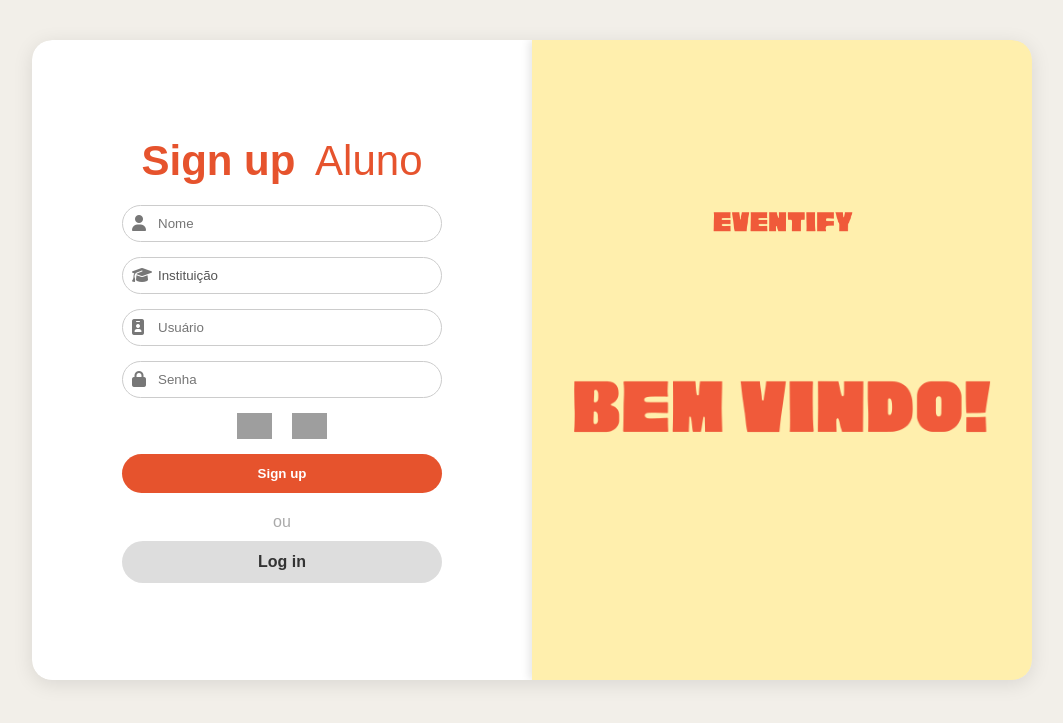
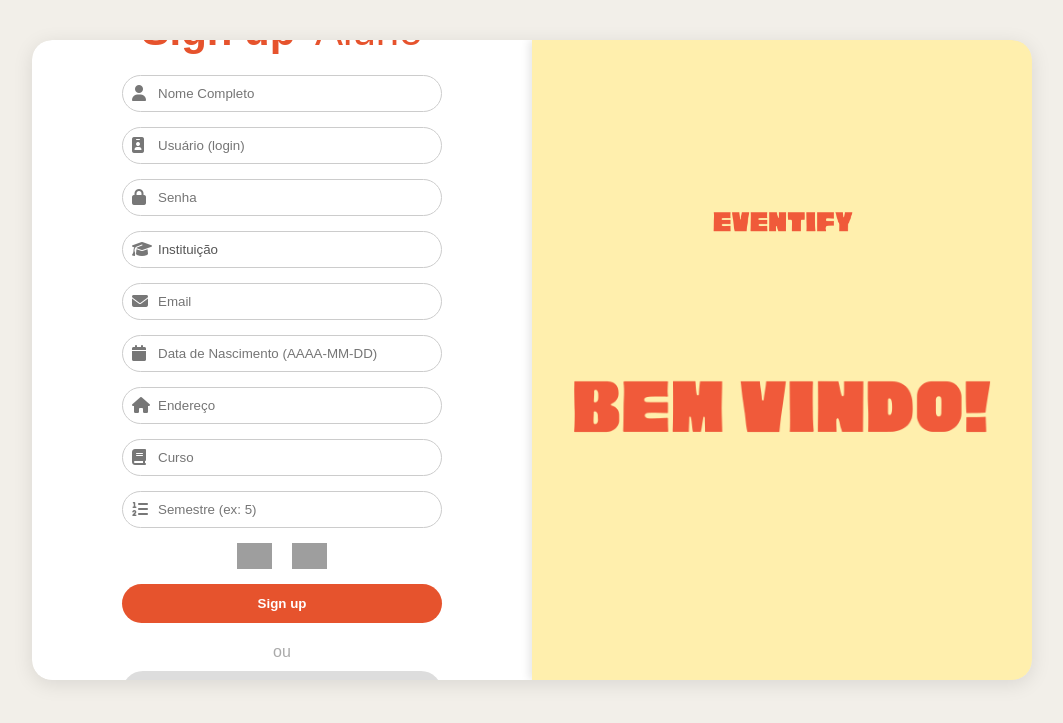
Before and after one commit to analuly25/Sistema-de-Gerenciamento-Academico, a Django app: page /signup.html in a window 1280 px wide. Shown: the top 723 px of the page, without its empty margins (108-1171 px from the left). Run offline with Django 5.2, Linux system fonts and the light colour scheme; parts of the project's set-up code (start-up, migrations or seed data) failed here and were passed over; grey boxes are pictures that could not be loaded.

Commit message:
login, signup e perfil estão funcionando

```diff
--- a/Eventify/Projeto/aulaweb/templates/aulaweb/signup.html
+++ b/Eventify/Projeto/aulaweb/templates/aulaweb/signup.html
@@ -13,34 +13,74 @@
 <body>
   <div class="containerlogin">
 
-    <!-- Lado esquerdo: form branco -->
     <div class="left signup-left">
 
 
       <div class="signup-box">
         <h2>Sign up <span>Aluno</span></h2>
-        <form>
+
+        {% if messages %}
+        <div class="messages">
+          {% for message in messages %}
+          <p
+            style="color: {% if message.tags == 'error' %}red{% else %}green{% endif %}; text-align: center; margin-bottom: 15px; font-weight: bold;">
+            {{ message }}
+          </p>
+          {% endfor %}
+        </div>
+        {% endif %}
+
+
+        <form method="POST" action="{% url 'signup' %}">
+          {% csrf_token %}
+
           <div class="input-group">
             <i class="fa fa-user"></i>
-            <input type="text" placeholder="Nome" required>
+            <input type="text" placeholder="Nome Completo" name="nome" required>
+          </div>
+          <div class="input-group">
+            <i class="fa fa-id-badge"></i>
+            <input type="text" placeholder="Usuário (login)" name="usuario" required>
+          </div>
+          <div class="input-group">
+            <i class="fa fa-lock"></i>
+            <input type="password" placeholder="Senha" name="senha" required>
           </div>
           <div class="input-group">
             <i class="fa fa-graduation-cap"></i>
-            <select required>
+            <select name="instituicao" required>
               <option value="" disabled selected>Instituição</option>
               <option value="if">Instituto Federal</option>
               <option value="uni">Universidade</option>
               <option value="outro">Outro</option>
             </select>
           </div>
+
           <div class="input-group">
-            <i class="fa fa-id-badge"></i>
-            <input type="text" placeholder="Usuário" required>
+            <i class="fa fa-envelope"></i>
+            <input type="email" placeholder="Email" name="email">
           </div>
+
           <div class="input-group">
-            <i class="fa fa-lock"></i>
-            <input type="password" placeholder="Senha" required>
+            <i class="fa fa-calendar"></i>
+            <input type="text" placeholder="Data de Nascimento (AAAA-MM-DD)" name="data_nascimento" onfocus="(this.type='date')" onblur="(this.type='text')">
           </div>
+
+          <div class="input-group">
+            <i class="fa fa-home"></i>
+            <input type="text" placeholder="Endereço" name="endereco">
+          </div>
+
+          <div class="input-group">
+            <i class="fa fa-book"></i>
+            <input type="text" placeholder="Curso" name="curso">
+          </div>
+
+          <div class="input-group">
+            <i class="fa fa-list-ol"></i>
+            <input type="number" placeholder="Semestre (ex: 5)" name="semestre" min="1">
+          </div>
+
 
           <div class="social-login">
             <img src="https://cdn-icons-png.flaticon.com/512/174/174857.png" alt="LinkedIn">
@@ -55,12 +95,10 @@
     </div>
 
     <div class="right signup-right">
-      <!-- Logo centralizada em cima -->
       <a href="index.html" class="logo">
         <img src="{% static 'images/logo.png' %}" alt="Eventify Logo">
       </a>
 
-      <!-- Imagem de boas-vindas abaixo da logo -->
       <div class="welcome-img">
         <img src="{% static 'images/bemvindo.png' %}" alt="Imagem de boas-vindas">
       </div>
--- a/Eventify/Projeto/aulaweb/urls.py
+++ b/Eventify/Projeto/aulaweb/urls.py
@@ -6,6 +6,7 @@ from . import views
 urlpatterns = [
     path('', views.index, name='index'),
     path('login.html', views.login, name='login'),
+    path('logout/', views.logout_view, name='logout'),
     path('signup.html', views.signup, name='signup'),
     path('eventos.html', views.eventos, name='eventos'),
     path('certificados.html', views.certificados, name='certificados'),
--- a/Eventify/Projeto/aulaweb/views.py
+++ b/Eventify/Projeto/aulaweb/views.py
@@ -1,4 +1,7 @@
-from django.shortcuts import render
+from django.shortcuts import render, redirect
+from django.contrib import messages
+from .models import Usuario
+from django.db import IntegrityError
 
 # Create your views here.
 
@@ -6,10 +9,118 @@ def index(request):
     return render(request, 'aulaweb/index.html')
 
 def login(request):
+    # Limpa qualquer sessão antiga
+    if 'usuario_id' in request.session:
+        del request.session['usuario_id']
+
+    if request.method == 'POST':
+        login_usuario = request.POST.get('usuario')
+        senha_usuario = request.POST.get('senha')
+
+        if not login_usuario or not senha_usuario:
+            messages.error(request, 'Usuário e senha são obrigatórios.')
+            return render(request, 'aulaweb/login.html')
+
+        try:
+            usuario_encontrado = Usuario.objects.get(login=login_usuario)
+
+            if usuario_encontrado.senha == senha_usuario:
+                request.session['usuario_id'] = usuario_encontrado.id
+                messages.success(request, 'Login realizado com sucesso!')
+                return redirect('perfil')
+            else:
+                messages.error(request, 'Usuário ou senha inválidos.')
+                return render(request, 'aulaweb/login.html')
+
+        except Usuario.DoesNotExist:
+            messages.error(request, 'Usuário ou senha inválidos.')
+            return render(request, 'aulaweb/login.html')
 
     return render(request, 'aulaweb/login.html')
 
+def logout_view(request):
+    # Função de logout
+    if 'usuario_id' in request.session:
+        del request.session['usuario_id']
+    messages.success(request, 'Você saiu da sua conta.')
+    return redirect('index') # Redireciona para a página inicial
+
+
 def signup(request):
+    if request.method == 'POST':
+        # 1. Obter os dados obrigatórios
+        nome = request.POST.get('nome')
+        instituicao = request.POST.get('instituicao')
+        login = request.POST.get('usuario')
+        senha = request.POST.get('senha')
+
+        # 2. Obter os NOVOS dados (opcionais)
+        email = request.POST.get('email')
+        data_nascimento_str = request.POST.get('data_nascimento')
+        endereco = request.POST.get('endereco')
+        curso = request.POST.get('curso')
+        semestre_str = request.POST.get('semestre')
+
+
+        # 3. Validar campos obrigatórios
+        if not nome or not instituicao or not login or not senha:
+            messages.error(request, 'Os campos Nome, Usuário, Senha e Instituição são obrigatórios.')
+            return render(request, 'aulaweb/signup.html')
+
+        # 4. Verificar se o usuário (login) já existe
+        if Usuario.objects.filter(login=login).exists():
+            messages.error(request, 'Este nome de usuário já está em uso. Tente outro.')
+            return render(request, 'aulaweb/signup.html')
+
+        # 5. Tratar os campos opcionais (que podem vir vazios)
+
+        # Tratar data (só guardar se não for vazia)
+        data_nascimento = data_nascimento_str if data_nascimento_str else None
+
+        # Tratar email (só guardar se não for vazio)
+        email = email if email else None
+
+        # Tratar semestre (converter para int ou ser None)
+        semestre = None
+        if semestre_str:
+            try:
+                semestre = int(semestre_str)
+            except ValueError:
+                messages.error(request, 'O semestre deve ser um número válido.')
+                return render(request, 'aulaweb/signup.html')
+
+
+        # 6. Se tudo estiver OK, criar o novo usuário
+        try:
+            novo_usuario = Usuario(
+                nome=nome,
+                instituicao=instituicao,
+                login=login,
+                senha=senha,
+                perfil='aluno',
+
+                # Campos novos
+                email=email,
+                data_nascimento=data_nascimento,
+                endereco=endereco,
+                curso=curso,
+                semestre=semestre
+            )
+            novo_usuario.save() # Salva o novo usuário no banco de dados
+
+            messages.success(request, 'Cadastro realizado com sucesso! Faça o login.')
+            return redirect('login') # Redireciona para a página de login
+
+        except IntegrityError:
+            messages.error(request, 'Ocorreu um erro ao criar a conta.')
+            return render(request, 'aulaweb/signup.html')
+        except Exception as e:
+            # Apanha outros erros (ex: formato de data inválido)
+            messages.error(request, f'Ocorreu um erro: {e}')
+            return render(request, 'aulaweb/signup.html')
+
+
+    # Se o método for GET, apenas mostra a página de cadastro
     return render(request, 'aulaweb/signup.html')
 
 def eventos(request):
@@ -22,4 +133,21 @@ def meuseventos(request):
     return render(request, 'aulaweb/meuseventos.html')
 
 def perfil(request):
-    return render(request, 'aulaweb/perfil.html')
+    if 'usuario_id' not in request.session:
+        messages.error(request, 'Você precisa fazer login para ver seu perfil.')
+        return redirect('login')
+
+    try:
+        usuario_logado = Usuario.objects.get(id=request.session['usuario_id'])
+
+        contexto = {
+            'usuario': usuario_logado
+        }
+
+        return render(request, 'aulaweb/perfil.html', contexto)
+
+    except Usuario.DoesNotExist:
+        if 'usuario_id' in request.session:
+            del request.session['usuario_id']
+        messages.error(request, 'Usuário não encontrado. Faça login novamente.')
+        return redirect('login')
```
Also changed, not shown: Eventify/Projeto/aulaweb/models.py (+36 -24 lines), Eventify/Projeto/aulaweb/templates/aulaweb/login.html (+16 -3 lines), Eventify/Projeto/aulaweb/templates/aulaweb/perfil.html (+11 -9 lines), Eventify/Projeto/aulaweb/migrations/0002_remove_usuario_telefone_usuario_curso_and_more.py (added), Eventify/Projeto/db.sqlite3.
